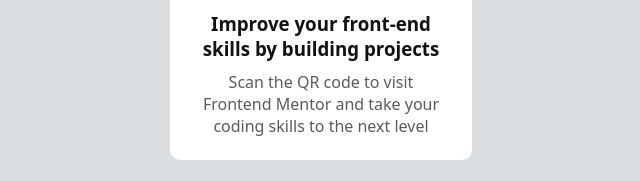
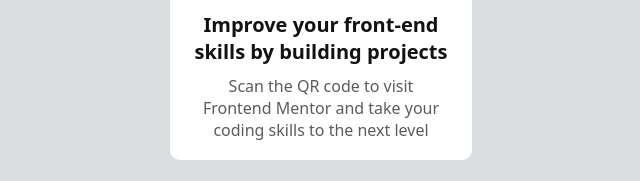
Before and after one commit to abhihashcode/qr-code-component-main, a plain HTML site: page index.html in a window 1280 px wide. Shown: the part 466-647 px from the top of the page, 319-959 px from the left. Drawn offline with Linux system fonts and the light colour scheme.

Commit message:
Improved

```diff
--- a/css/style.css
+++ b/css/style.css
@@ -29,6 +29,7 @@
 .qr-title{
     margin: 10px 7px;
     color: #131111;
+    font-size: 20px;
     font-family: system-ui, -apple-system, BlinkMacSystemFont, 'Segoe UI', Roboto, Oxygen, Ubuntu, Cantarell, 'Open Sans', 'Helvetica Neue', sans-serif;
 }
 
--- a/index.html
+++ b/index.html
@@ -8,12 +8,12 @@
   <link rel="stylesheet" href="./css/style.css">
 </head>
 <body>
-  <div class="main">
+  <main class="main">
       <div class="qr-container">
           <img class="qr-img" src="./images/image-qr-code.png" alt="">
-          <h3 class="qr-title">Improve your front-end skills by building projects</h3>
+          <h1 class="qr-title">Improve your front-end skills by building projects</h1>
           <p class="qr-para">Scan the QR code to visit Frontend Mentor and take your coding skills to the next level</p>
       </div>
-  </div>
+  </main>
 </body>
 </html>
```
